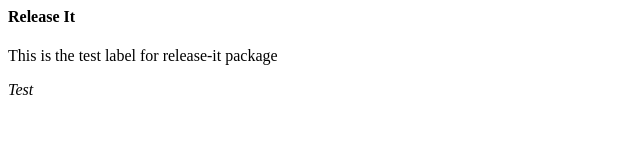
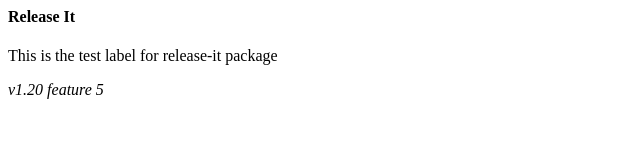
Before and after one commit to alicandirik/automatic-release, a website: page index.html in a window 1280 px wide. Shown: the full height of the page, 0-640 px from the left. Drawn offline with Linux system fonts and the light colour scheme.

Commit message:
chore(release): v1.20.0 (#2)
* refactor: update label

* feat: feature for 1.20

* feat: adds config for release-it

* feat: implementation of feature 2

* feat: implementation of feature 3

* feat: adds package-lock

* refactor: update push config for release-it

* fix: update push config for release-it

* fix: update clean working directory config for release-it

* refactor: updates of label

* refactor: removes empty line

* chore(release): v1.20.0 (#1)

```diff
--- a/index.html
+++ b/index.html
@@ -4,6 +4,6 @@
         <h4>Release It</h4>
 
         <p>This is the test label for release-it package</p>
-        <em>Test</em>
+        <em>v1.20 feature 5</em>
     </body>
 </html>
--- a/package.json
+++ b/package.json
@@ -1,6 +1,6 @@
 {
   "name": "automatic-release",
-  "version": "1.19.0",
+  "version": "1.20.0",
   "description": "",
   "scripts": {
     "postinstall": "npx husky install",
```
Also changed, not shown: .release-it.json (added), CHANGELOG.md, 1 other file.
